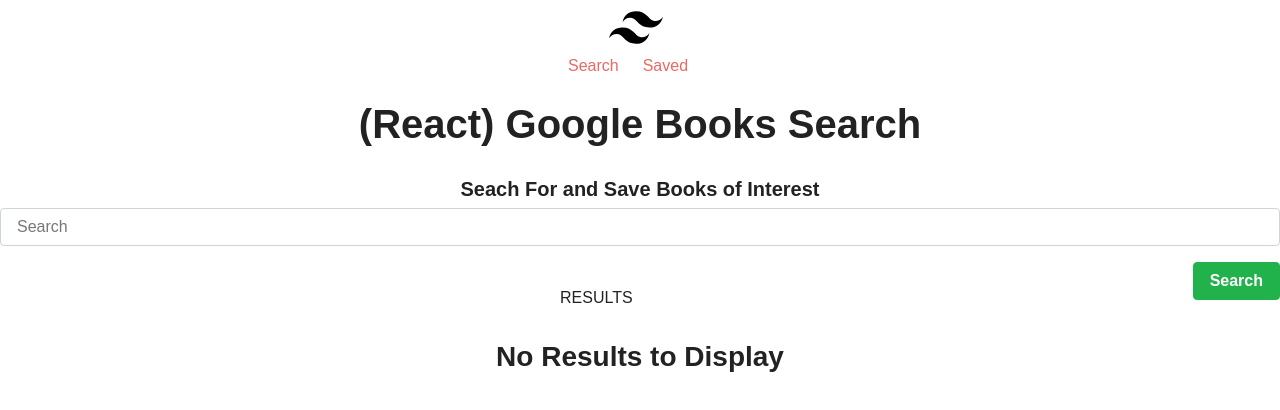
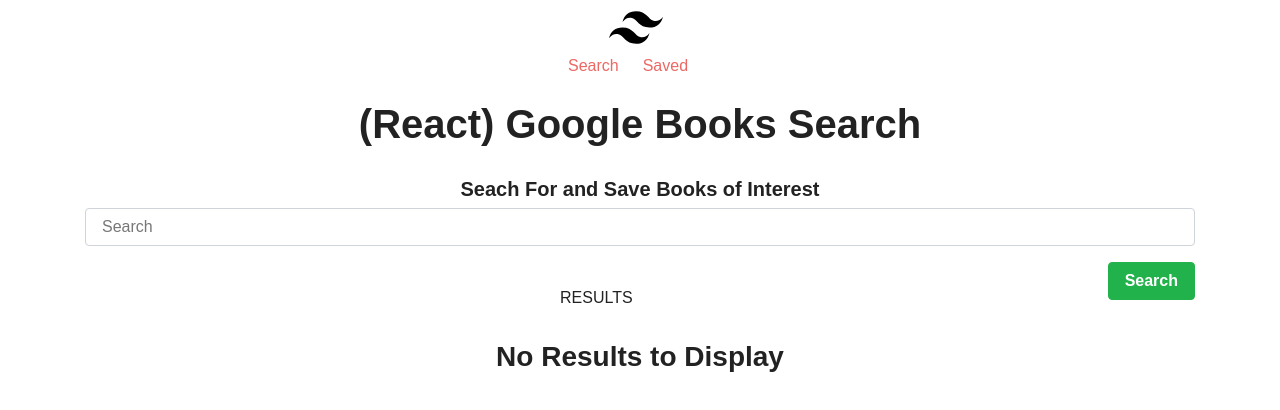
Before and after one commit to kevans0625/Google-Book, a React (Create React App) app in the folder client/: page /search in a window 1280 px wide. Shown: the top 410 px of the page. Built offline with nearby package versions, Linux system fonts and the light colour scheme; a web font is replaced by a local one.

Commit message:
centered layout

```diff
--- a/client/src/pages/Search.js
+++ b/client/src/pages/Search.js
@@ -69,6 +69,7 @@
     let bookSet = books.results
     return(
     <div>
+      <div className="container"  >
         <form>
         <Input
             name="search"
@@ -76,12 +77,15 @@
         />
         <SearchButton
         onClick={handleFormSubmit}/>
+
         </form>
             <br/>
             <div className="text-gray-900 font-bold text-xl mb-2">RESULTS</div>
             <br/>
             {/* <BookResults/> */}
             {console.log(bookSet)}
+
+      </div>
             {bookSet ? (
            <div className="container">
 
@@ -89,7 +93,7 @@
 
 
   <div className="card mb-3" key={book._id} >
-  <div class="card-header">
+  <div className="card-header">
   <h5 className="card-title">{book.title}</h5>
   </div>
   <div className="row no-gutters">
```
